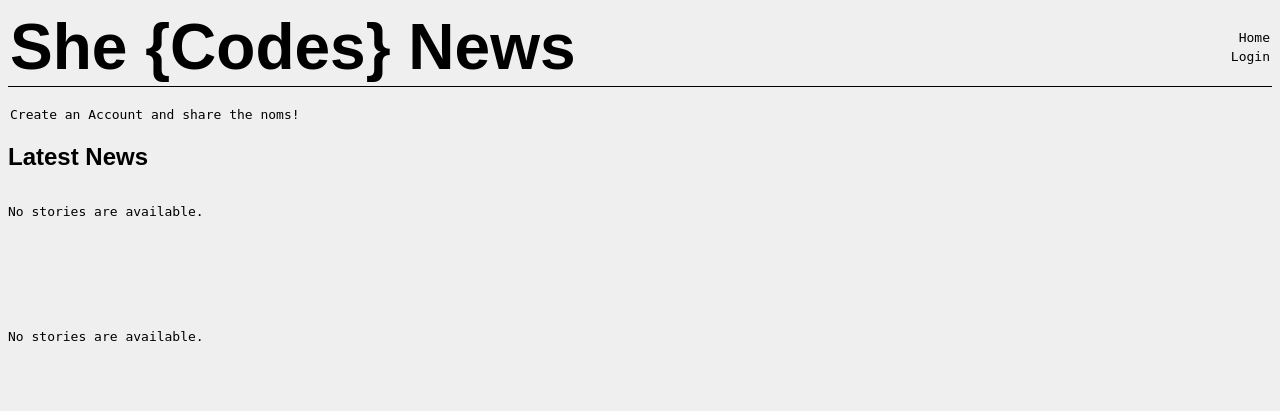
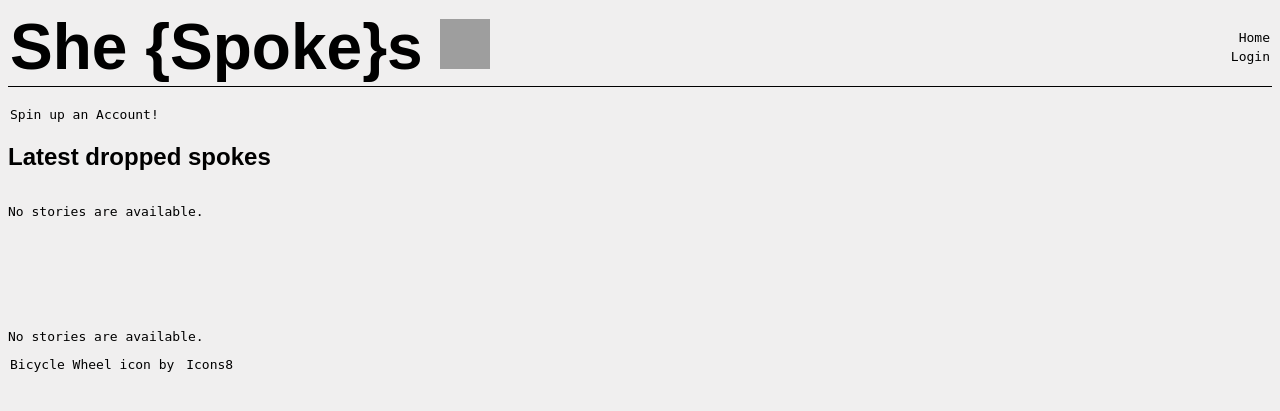
Before and after one commit to mayadomi/django_project, a Django app: page /news/ in a window 1280 px wide. Shown: the top 411 px of the page. Run offline with Django 4.2, Linux system fonts and the light colour scheme; data that the repository does not hold is empty; parts of the project's set-up code (start-up, migrations or seed data) failed here and were passed over; some web fonts are replaced; grey boxes are pictures that could not be loaded.

Commit message:
Changed blog content to bicycle related and started work on 'edit post' functionality.

```diff
--- a/she_codes_news/news/templates/news/index.html
+++ b/she_codes_news/news/templates/news/index.html
@@ -8,11 +8,11 @@
     {% block content %}
         <br>
         {% if request.user.is_authenticated %}
-            <a href="{% url 'news:newStory' %}">Write New Story</a>
+            <a href="{% url 'news:newStory' %}">Write a Wheely Cool New Story</a>
         {% else %}
-            <a href="{% url 'users:createAccount' %}">Create an Account and share the noms!</a>
+            <a href="{% url 'users:createAccount' %}">Spin up an Account!</a>
         {% endif %}
-        <h2>Latest News</h2>
+        <h2>Latest dropped spokes</h2>
 
         <div id="latest-stories">
             {% if latest_stories %}
--- a/she_codes_news/static/styles.css
+++ b/she_codes_news/static/styles.css
@@ -49,6 +49,6 @@ a {
     color: #000;
 }
 
-a, p {
+a, p, footer {
     font-family: monospace;
 }
--- a/she_codes_news/templates/base.html
+++ b/she_codes_news/templates/base.html
@@ -5,7 +5,7 @@
 <html lang="en">
     <head>
         <meta charset="utf-8">
-        <title>She Codes News</title>
+        <title>She Spokes</title>
         <meta name="description" content="">
         <meta name="author" content="Maya Dominice">
         <link href="https://fonts.googleapis.com/css?family=Manjari&display=swap" rel="stylesheet">
@@ -17,7 +17,7 @@
         <header>
             <div id="header-text">
                 <a id="header-link" href="{% url 'news:index' %}">
-                    <h1>She {Codes} News</h1>
+                    <h1>She {Spoke}s <img width="50" height="50" src="https://img.icons8.com/dotty/80/bicycle-wheel.png" alt="bicycle-wheel"/></h1>
                 </a>
             </div>
             <!-- include nav here -->
@@ -27,4 +27,5 @@
         <!-- content blocks here -->
         {% block content %}{% endblock %}
     </body>
+    <footer><a href="https://icons8.com/icon/108250/bicycle-wheel">Bicycle Wheel icon by </a><a href="https://icons8.com">Icons8</a></footer>
 </html>
```
Also changed, not shown: she_codes_news/news/templates/news/editStory.html (added, +11 -0 lines).
